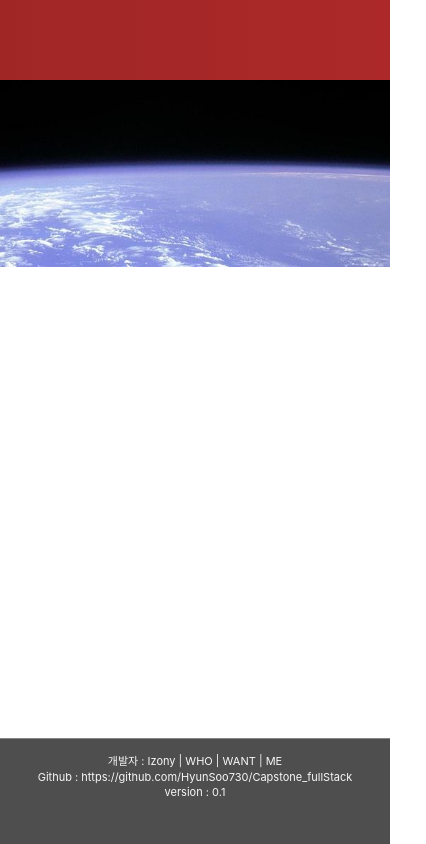
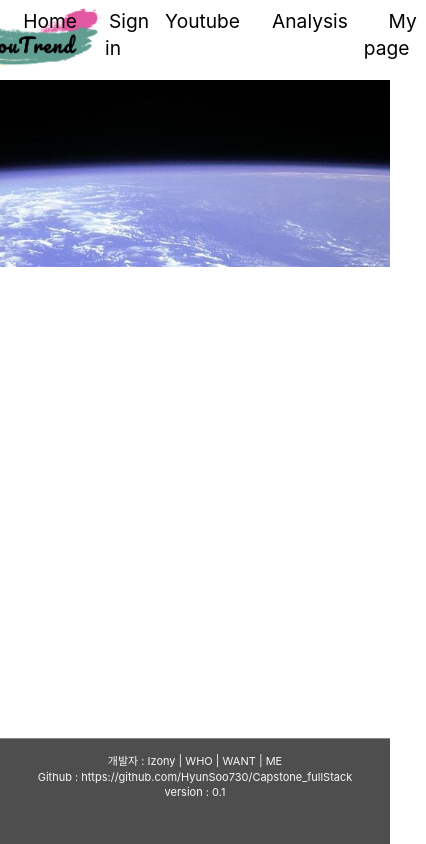
Before and after one commit to HyunSoo730/Capstone_fullStack, a React (Create React App) app: page / in a window 390 px wide. Shown: the whole page, 426 px wide, since content can reach past the window. Built offline with nearby package versions, Linux system fonts and the light colour scheme.

Commit message:
feat: Design Update

```diff
--- a/src/Analysis.jsx
+++ b/src/Analysis.jsx
@@ -8,6 +8,8 @@ import {GU_locationData} from './LocationDataGUItems';
 import {locationData} from './LocationDataItems';
 import Sidebar from './Jaehyeok_Lee/Sidebar';
 import Select from 'react-select';
+
+import main_logo from './logo.png'
 
 import { MenuItems } from "./HomePageMenuItems";
 
@@ -597,6 +599,7 @@ function Analysis(props){
   return(
     <div>
               <nav className='Navbar' style={{position: "static"}}>
+              <h1 className="navbar-logo"><img src={main_logo} /></h1>
           <div className='menu-icon' onClick={handleClick}>
               <i className={clicked ? 'fas fa-times' : 'fas fa-bars'}></i>
           </div>
--- a/src/App.js
+++ b/src/App.js
@@ -1,5 +1,5 @@
 import './App.css';
-import { Route, Routes, BrowserRouter } from 'react-router-dom';
+import { Route, Routes, BrowserRouter, Link } from 'react-router-dom';
 import HomePage from './HomePage';
 import Auth from './Auth'
 import Youtube from './Youtube';
@@ -8,14 +8,12 @@ import Crawling from './Crawling';
 import MyPage from './Jaehyeok_Lee/MyPage';
 
 function App() {
-  const KAKAO_AUTH_URL = `https://kauth.kakao.com/oauth/authorize?client_id=${process.env.REACT_APP_REST_API_KEY}&redirect_uri=http://localhost:3000/auth/kakao/callback&response_type=code`;
 
   return (
     <div className="App">
       <BrowserRouter>
         <Routes>
           <Route exact path="/" element={<HomePage />}/>
-          <Route exact path="/login" element={<h1><a href={KAKAO_AUTH_URL}>Kakao Login</a></h1>}/>
           <Route path="/auth/kakao/callback" element={<Auth />}/>
           <Route path="/youtube" element={<Youtube />}/>
           <Route path="/analysis" element={<Analysis />}/>
--- a/src/Auth.js
+++ b/src/Auth.js
@@ -19,7 +19,8 @@ const Auth = () => {
       })
       .then(res=> {return res.text()})
       .then(res=> localStorage.setItem('login-token', res))
-      }, []);
+      window.location.href='/'
+    }, []);
     return (
         <div>
         </div>
--- a/src/HomePage.jsx
+++ b/src/HomePage.jsx
@@ -2,6 +2,8 @@ import { React, useState } from 'react';
 import { MenuItems } from "./HomePageMenuItems";
 import HomeStyle from './HomePage.css';
 import HomeNavStyle from "./HomePageNavbar.css"
+
+import main_logo from './logo.png'
 
 const HomePage = () => {
     const [clicked, setClicked] = useState(false);
@@ -13,6 +15,7 @@ const HomePage = () => {
     return (
         <div>
             <nav className='Navbar'>
+            <h1 className="navbar-logo"><img src={main_logo} /></h1>
                 <div className='menu-icon' onClick={handleClick}>
                     <i className={clicked ? 'fas fa-times' : 'fas fa-bars'}></i>
                 </div>
--- a/src/HomePageMenuItems.jsx
+++ b/src/HomePageMenuItems.jsx
@@ -6,7 +6,7 @@ export const MenuItems = [
     },
     {
         title: 'Sign in',
-        url: `/login`,
+        url: `https://kauth.kakao.com/oauth/authorize?client_id=${process.env.REACT_APP_REST_API_KEY}&redirect_uri=http://localhost:3000/auth/kakao/callback&response_type=code`,
         cName: 'nav-links'
     },
     {
--- a/src/HomePageNavbar.css
+++ b/src/HomePageNavbar.css
@@ -1,5 +1,5 @@
 .Navbar{
-    background: linear-gradient(90deg, rgb(160, 38, 38) 0%, rgb(173, 41, 41) 100%);
+    background: linear-gradient(90deg, rgb(255, 255, 255) 0%, rgb(255, 255, 255) 100%);
     height: 80px;
     display: flex;
     justify-content: center;
@@ -9,7 +9,7 @@
 }
 
 .navbar-logo img {
-    width: 120px;
+    width: 180px;
     margin-top: 0px;
 }
 
@@ -28,13 +28,13 @@
 }
 
 .nav-links{
-    color: white;
+    color: #000000;
     text-decoration: none;
     padding: .5rem 1rem;
 }
 
 .nav-links:hover{
-    background-color: #f76d6d;
+    color: #03CF5D;
     border-radius: 4px;
     transition: all .2s ease-out;
 }
@@ -42,91 +42,3 @@
 .fa-bars{
     color: #fff;
 }
-
-.nav-links-mobile{
-    display: none;
-}
-
-.menu-icon{
-    display: none;
-}
-
-@media screen and (max-width: 960px) {
-    .Navbar{
-        position: relative;
-    }
-
-    .nav-menu{
-        flex-direction: column;
-        width: 100%;
-        height: 500px;
-        position: absolute;
-        top: 80px;
-        left:-100%;
-        transition: all .5s ease;
-    }
-
-    .nav-menu.active{
-        background: #f46666;
-        left: 0;
-        transition: all .5s ease;
-        z-index: 1;
-    }
-
-    .nav-links{
-        text-align: center;
-        padding: 2rem;
-        width: 100%;
-        display: table;
-    }
-
-    .nav-links:hover{
-        background-color: #fa7575;
-        border-radius: 0;
-    }
-
-    .navbar-logo{
-        position: absolute;
-        top: 0;
-        left: 0;
-        transform: translate(25%, 50%);
-    }
-
-    .menu-icon{
-        display: block;
-        position: absolute;
-        top: 0;
-        right: 0;
-        transform: translate(-100%, 60%);
-        font-size: 1.8rem;
-        cursor: pointer;
-    }
-
-    .fa-times{
-        color: #fff;
-        font-size: 2rem;
-    }
-
-    .nav-links-mobile{
-        display: block;
-        text-align: center;
-        padding: 1.5rem;
-        margin: 2rem auto;
-        border-radius: 4px;
-        width: 80%;
-        background: #fad934;
-        text-decoration: none;
-        color: #fff;
-        font-size: 1.5rem;
-    }
-
-    .nav-links-mobile:hover{
-        background: #fff;
-        color: #f46565;
-        transition: 250ms;
-    }
-
-    Button {
-        display: none;
-    }
-}
--- a/src/Youtube.jsx
+++ b/src/Youtube.jsx
@@ -8,6 +8,8 @@ import { Swiper, SwiperSlide } from "swiper/react";
 import { Navigation } from "swiper";
 
 import { MenuItems } from "./HomePageMenuItems";
+
+import main_logo from "./logo.png"
 
 import "swiper/css";
 import "swiper/css/navigation";
@@ -143,10 +145,11 @@ function Youtube(props){
     return(
       <div>
         <nav className='Navbar' style={{position: "static"}}>
+        <h1 className="navbar-logo"><img src={main_logo} /></h1>
           <div className='menu-icon' onClick={handleClick}>
               <i className={clicked ? 'fas fa-times' : 'fas fa-bars'}></i>
           </div>
-          <ul className={clicked ? 'nav-menu active' : 'nav-menu'}>
+          <ul className={clicked ? 'nav-menu active' : 'nav-menu'} style={clicked ? {color:"red"} : {color:"black"}}>
               {MenuItems.map((item, index)=>{
                 return (
                   <li key={index}>
```
Also changed, not shown: src/logo.png (added).
